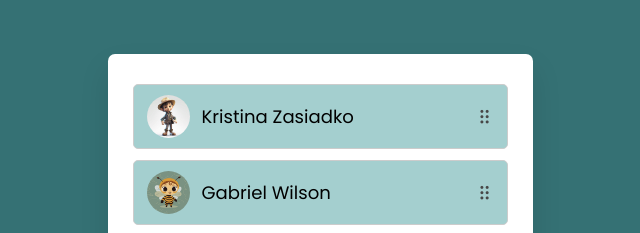
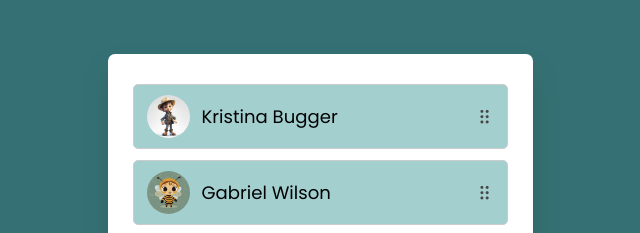
Before and after one commit to Viraj3021/Drag_and_drop, a plain HTML site: page index.html in a window 1280 px wide. Shown: the top 233 px of the page, 320-960 px from the left. Drawn offline with nearby package versions, Linux system fonts and the light colour scheme.

Commit message:
Update index.html

```diff
--- a/index.html
+++ b/index.html
@@ -13,7 +13,7 @@
       <li class="item" draggable="true">
         <div class="details">
           <img src="images/img-1.jpg" alt="Kristina Zasiadko">
-          <span>Kristina Zasiadko</span>
+          <span>Kristina Bugger</span>
         </div>
         <i class="uil uil-draggabledots"></i>
       </li>
```
